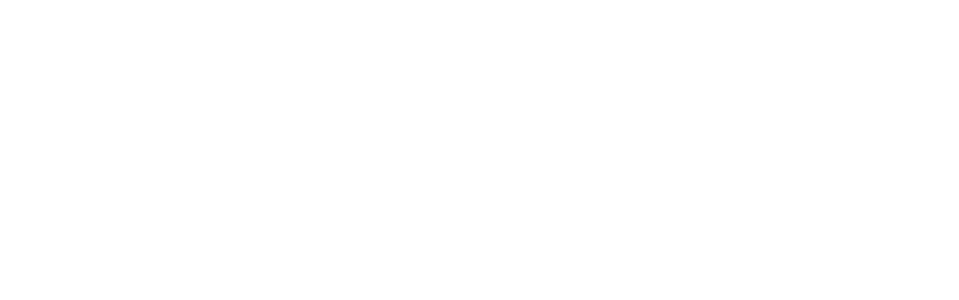
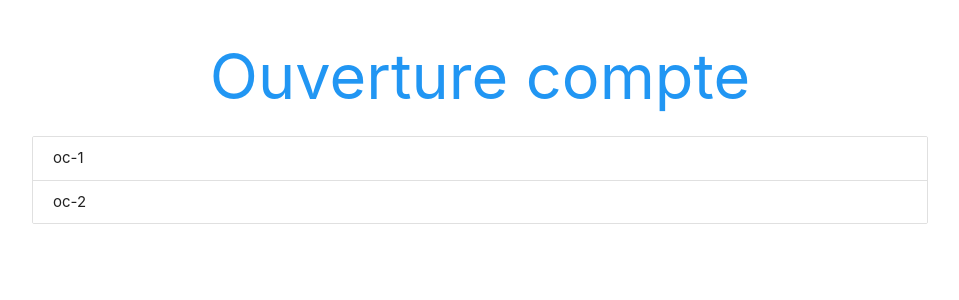
Before and after one commit to MikiStojakovic/ocPOC, a React (Create React App) app in the folder oc-poc-react/oc-poc-copartis/: page / in a window 1280 px wide. Shown: the top 300 px of the page, without its empty margins (160-1119 px from the left). Built offline with nearby package versions, Linux system fonts and the light colour scheme.

Commit message:
Added oc list and oc delete functionalities

```diff
--- a/oc-poc-react/oc-poc-copartis/src/App.js
+++ b/oc-poc-react/oc-poc-copartis/src/App.js
@@ -1,7 +1,28 @@
-import React from 'react';
+import React, { Component } from 'react';
+import Ocs from './Ocs';
 
-function App() {
-  return <div className="App"></div>;
+class App extends Component {
+  state = {
+    ocs: [
+      { id: 1, name: 'oc-1', ref: 'ref-1', fournissier: 'copartis' },
+      { id: 2, name: 'oc-2', ref: 'ref-2', fournissier: 'copartis' }
+    ]
+  };
+  deleteOc = id => {
+    let ocs = this.state.ocs.filter(oc => oc.id !== id);
+    this.setState({
+      ocs
+    });
+  };
+
+  render() {
+    return (
+      <div className="oc-app container">
+        <h1 className="center blue-text">Ouverture compte</h1>
+        <Ocs ocs={this.state.ocs} deleteOc={this.deleteOc} />
+      </div>
+    );
+  }
 }
 
 export default App;
--- /dev/null
+++ b/oc-poc-react/oc-poc-copartis/src/Ocs.js
@@ -0,0 +1,24 @@
+import React from 'react';
+
+const Ocs = ({ ocs, deleteOc }) => {
+  const ocList = ocs.length ? (
+    ocs.map(oc => {
+      return (
+        <div className="collection-item" key={oc.id}>
+          <span
+            onClick={() => {
+              deleteOc(oc.id);
+            }}
+          >
+            {oc.name}
+          </span>
+        </div>
+      );
+    })
+  ) : (
+    <p className="center">You don't have and occ</p>
+  );
+  return <div className="ocs collection">{ocList}</div>;
+};
+
+export default Ocs;
```
